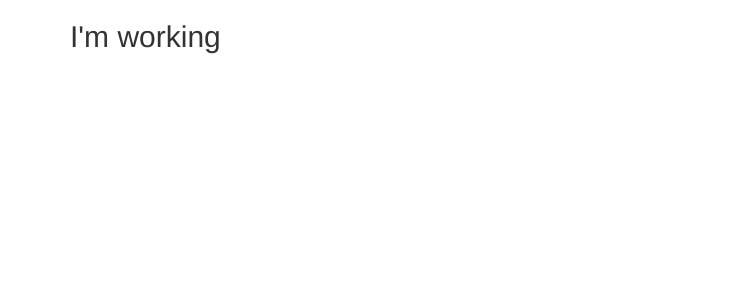
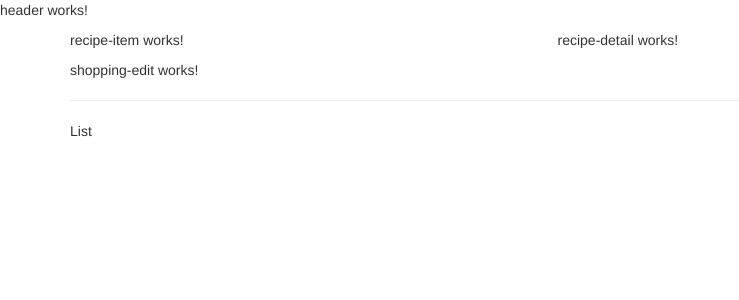
Before and after one commit to dariusz75/angular8-recipe-book, an Angular app: page / in a window 1280 px wide. Shown: the top 300 px of the page, without its empty margins (0-739 px from the left). Built offline with nearby package versions, Linux system fonts and the light colour scheme.

Commit message:
components nested

```diff
--- a/src/app/app.component.html
+++ b/src/app/app.component.html
@@ -1,7 +1,9 @@
+<app-header></app-header>
 <div class="container">
   <div class="row">
     <div class="col-md-12">
-      <h2>I'm working</h2>
+      <app-recipes></app-recipes>
+      <app-shopping-list></app-shopping-list>
     </div>
   </div>
 </div>
--- a/src/app/app.module.ts
+++ b/src/app/app.module.ts
@@ -9,6 +9,7 @@
 import { RecipeDetailComponent } from './recipes/recipe-detail/recipe-detail.component';
 import { ShoppingListComponent } from './shopping-list/shopping-list.component';
 import { ShoppingEditComponent } from './shopping-list/shopping-edit/shopping-edit.component';
+import { RecipeItemComponent } from './recipes/recipe-list/recipe-item/recipe-item.component';
 
 @NgModule({
   declarations: [
@@ -18,7 +19,8 @@
     RecipeListComponent,
     RecipeDetailComponent,
     ShoppingListComponent,
-    ShoppingEditComponent
+    ShoppingEditComponent,
+    RecipeItemComponent
   ],
   imports: [
     BrowserModule,
--- a/src/app/recipes/recipe-list/recipe-detail/recipe-detail.component.html
+++ /dev/null
@@ -1 +0,0 @@
-<p>recipe-detail works!</p>
--- /dev/null
+++ b/src/app/recipes/recipe-list/recipe-item/recipe-item.component.html
@@ -0,0 +1 @@
+<p>recipe-item works!</p>
--- /dev/null
+++ b/src/app/recipes/recipe-list/recipe-item/recipe-item.component.ts
@@ -0,0 +1,15 @@
+import { Component, OnInit } from '@angular/core';
+
+@Component({
+  selector: 'app-recipe-item',
+  templateUrl: './recipe-item.component.html',
+  styleUrls: ['./recipe-item.component.sass']
+})
+export class RecipeItemComponent implements OnInit {
+
+  constructor() { }
+
+  ngOnInit() {
+  }
+
+}
--- a/src/app/recipes/recipe-list/recipe-list.component.html
+++ b/src/app/recipes/recipe-list/recipe-list.component.html
@@ -1 +1 @@
-<p>recipe-list works!</p>
+<app-recipe-item></app-recipe-item>
--- a/src/app/recipes/recipes.component.html
+++ b/src/app/recipes/recipes.component.html
@@ -1 +1,8 @@
-<p>recipes works!</p>
+<div class="row">
+  <div class="col-md-5">
+    <app-recipe-list></app-recipe-list>
+  </div>
+  <div class="col-md-7">
+    <app-recipe-detail></app-recipe-detail>
+  </div>
+</div>
--- a/src/app/shopping-list/shopping-list.component.html
+++ b/src/app/shopping-list/shopping-list.component.html
@@ -1 +1,8 @@
-<p>shopping-list works!</p>
+<div class="row">
+  <div class="col-xs-10">
+    <app-shopping-edit></app-shopping-edit>
+    <hr>
+    <p>List</p>
+  </div>
+  <div class="col-xs-12"></div>
+</div>
```
Also changed, not shown: src/app/recipes/recipe-list/recipe-detail/recipe-detail.component.ts (deleted, +0 -15 lines), src/app/recipes/recipe-list/recipe-item/recipe-item.component.sass (added), 1 other file (tests, documents, lock files or other folders).
